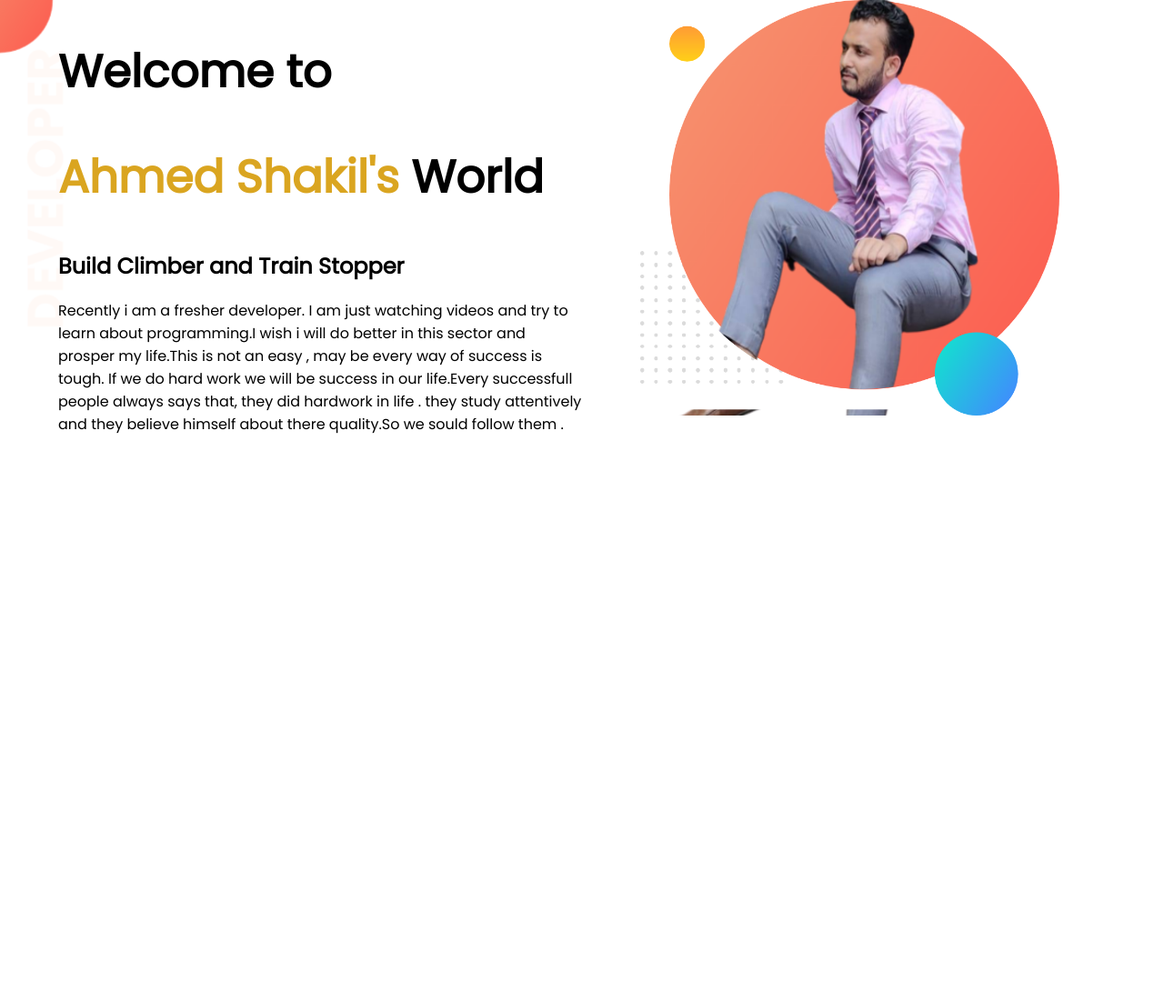
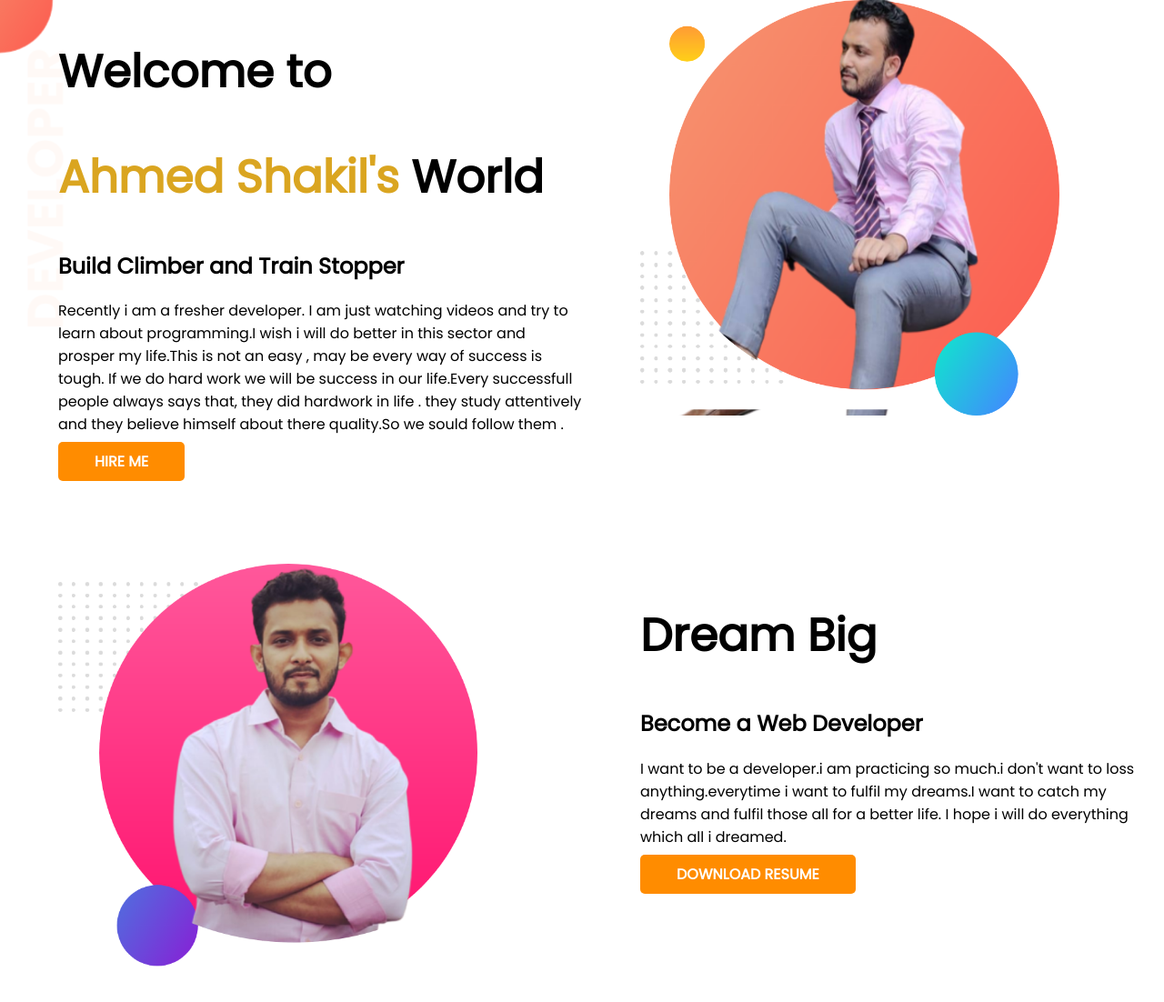
Before and after one commit to shakilahmed12/developer-portfolio, a plain HTML site: page index.html in a window 1280 px wide. Shown: the whole page at 91% size. Before the commit the page ends 800 px from the top, so only its background shows below. Drawn offline with Linux system fonts and the light colour scheme.

Commit message:
all added

```diff
--- a/index.html
+++ b/index.html
@@ -18,11 +18,22 @@
     <h1><span class="orange-color">Ahmed Shakil's</span> World</h1>
     <h2>Build Climber and Train Stopper</h2>
     <p>Recently i am a fresher developer. I am just watching videos and try to learn about programming.I wish i will do better in this sector and prosper my life.This is not an easy , may be every way of success is tough. If we do hard work we will be success in our life.Every successfull people always says that, they did hardwork in life . they study attentively and they believe himself about there quality.So we sould follow them .</p>
-    <a href="Hire me"></a>
+    <a CLASS="link-button" target="_blank" href="">HIRE ME</a>
     </div>
     <div class="half-width">
     <img src="shakils.png" alt="">
     </div>
     </section>
+    <section class="Dream-Big">
+        <div class="half-width">
+            <img src="shakils 2.png" alt="">
+        </div>
+        <div class="half-width">
+           <h1>Dream Big</h1>
+           <h2>Become a Web Developer</h2>
+           <p>I want to be a developer.i am practicing so much.i don't want to loss anything.everytime i want to fulfil my dreams.I want to catch my dreams and fulfil those all for a better life. I hope i will do everything which all i dreamed.</p>
+           <a class="link-button" target="_blank" href="">DOWNLOAD RESUME</a>
+        </div>
+    </section>
 </body>
 </html>
--- a/style.css
+++ b/style.css
@@ -10,6 +10,7 @@ h1{
 }
 section{
     display: flex;
+    margin-bottom: 100px;
 }
 .half-width{
     width:50%;
@@ -22,3 +23,14 @@ section{
     background-image: url(images/top-banner.png);
     background-repeat: no-repeat;
 }
+.dream-big{
+    background-image: url(images/dream-bg.png);
+}
+.link-button{
+    background-color: darkorange;
+    padding: 10px 40px;
+    text-decoration: none;
+    border-radius: 5px;
+    color: white;
+    font-weight: 700;
+}
```
Also changed, not shown: shakils 2.png (added), shakils img 2.jpg (added), shakils img 3.jpg (added), shakils img.jpg (added).
